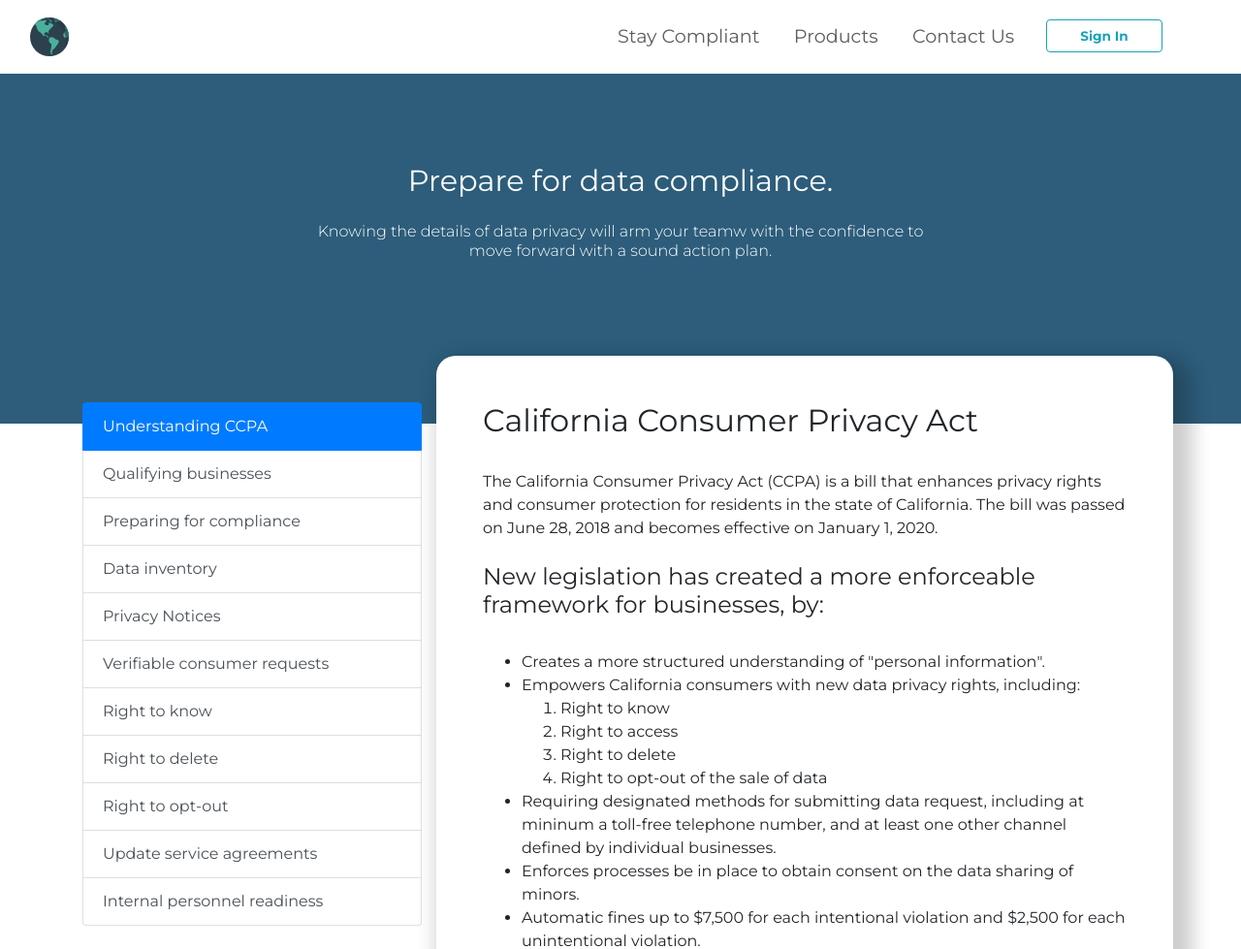
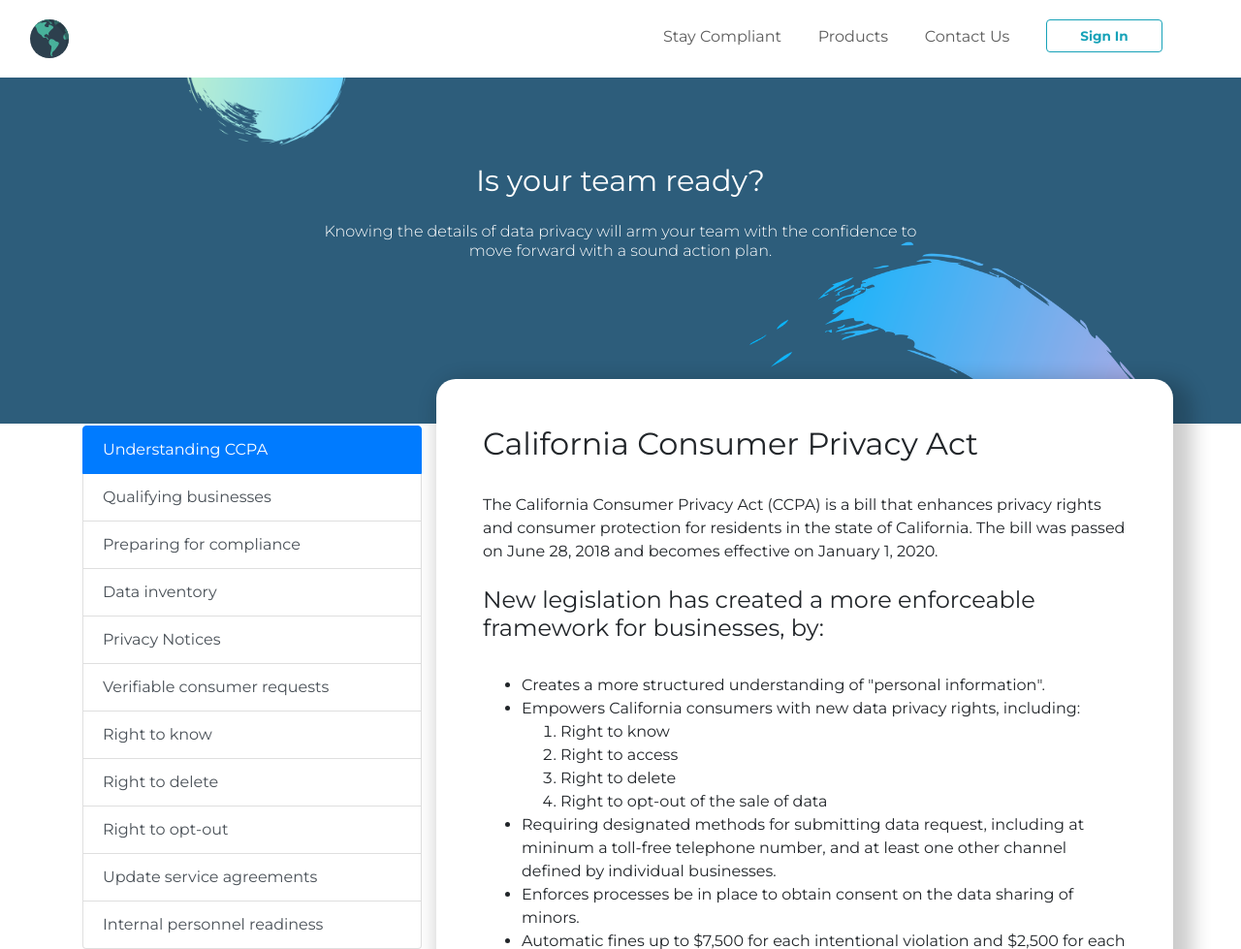
Before and after one commit to Aarongramlich/braveheartWebsite, a Django app: page /compliance/ in a window 1280 px wide. Shown: the top 979 px of the page at 97% size. Run offline with Django 3.2, Linux system fonts and the light colour scheme; some libraries are stand-ins or nearby versions.

Commit message:
adding styling to html

```diff
--- a/website_app/static/website_app/website_app.css
+++ b/website_app/static/website_app/website_app.css
@@ -5,7 +5,7 @@ body{
 
 
 .nav-item{
-	margin:.8em;
+	margin:1.1em;
 	margin-right: 20px;
 	font-family: 'Montserrat', sans-serif;
 }
@@ -38,6 +38,22 @@ STYLING FOR INDEX.HTML
 	margin-left: 200px;
 	margin-top: 105px;
 	margin-bottom: 105px;
+}
+
+#home_accent_image2{
+
+	margin-top: -580px;
+	float:right;
+	width: 1000px;
+
+}
+
+#home_accent_image3{
+
+	margin-top: -525px;
+	float:left;
+	width: 1000px;
+
 }
 
 #compliance_banner{
@@ -125,6 +141,7 @@ STYLING FOR INDEX.HTML
 }
 
 
+
 /*
 STYLING FOR PROSPECT_FORM.HTML*/
 
@@ -149,6 +166,12 @@ STYLING FOR PROSPECT_FORM.HTML*/
 /*
 STYLING FOR COMPLIANCE_DETAIL.HTML*/
 
+
+#header{
+	max-width: 100%;
+	max-height:auto;
+}
+
 .complianceText{
 	margin-top: -150px;
 	background-color: white;
@@ -157,6 +180,21 @@ STYLING FOR COMPLIANCE_DETAIL.HTML*/
 
 }
 
+
+#accentImage1{
+	width: 380px;
+	height: 210px;
+	margin-top: -825px;
+	/*margin-left:200px;*/
+}
+
+#accentImage2{
+	width: 830px;
+	height: 400px;
+	margin-top: -500px;
+	float:right;
+	/*margin-left:200px;*/
+}
 
 /*OLD*/
 
--- a/website_app/templates/website_app/base.html
+++ b/website_app/templates/website_app/base.html
@@ -38,13 +38,13 @@
 	    <ul class="nav navbar-nav" style="margin-right: 30px;">
 	      <!-- <li class="nav-item r-2"><a href=""><span style="color:#333333">Home</span></a></li> -->
 
-	      <li class="nav-item" style="font-size: 1.2em"><a href="{% url 'website_app:compliance_detail' %}"><span style="color:#5D5D5D"><b>Stay Compliant</b></span></a></li>
+	      <li class="nav-item" style="font-size: 1em"><a href="{% url 'website_app:compliance_detail' %}"><span style="color:#5D5D5D"><b>Stay Compliant</b></span></a></li>
 
-	      <li class="nav-item" style="font-size: 1.2em"><a href="{% url 'website_app:products_detail' %}"><span style="color:#5D5D5D"><b>Products</b></span></a></li>
+	      <li class="nav-item" style="font-size: 1em"><a href="{% url 'website_app:products_detail' %}"><span style="color:#5D5D5D"><b>Products</b></span></a></li>
 
 	      <!-- <li class="nav-item" style="font-size: 1.2em"><a href="{% url 'website_app:vision_detail' %}"><span style="color:#5D5D5D"><b>Our Vision</b></span></a></li> -->
 
-	      <li class="nav-item" style="font-size: 1.2em"><a href="{% url 'website_app:sales_create' %}"><span style="color:#5D5D5D"><b>Contact Us</b></span></a></li>
+	      <li class="nav-item" style="font-size: 1em"><a href="{% url 'website_app:sales_create' %}"><span style="color:#5D5D5D"><b>Contact Us</b></span></a></li>
 
 	      <li class="nav-item r-2" style="margin-top:12px;">
 	      		<button class="btn btn-outline-info my-sm-0" type="button" style="font-size:.85em;width: 120px;"><b>Sign In</b>
--- a/website_app/templates/website_app/compliance_detail.html
+++ b/website_app/templates/website_app/compliance_detail.html
@@ -6,13 +6,17 @@
 <div style="background-color:#2d5d7b">
 <div class="container">
 	<div class="jumbotron" style="background-color:#2d5d7b;">
+
 		<div id='compliance_banner'>
-			<h1 class='heroStatement' style="font-size: 1.9em;font-weight: 400;">Prepare for data compliance.</h1>
-			<h6 class='mt-4' style="font-weight: 300;">Knowing the details of data privacy will arm your teamw with the confidence to move forward with a sound action plan.</h6>
+			<h1 class='heroStatement' style="font-size: 1.9em;font-weight: 400;">Is your team ready?</h1>
+			<h6 class='mt-4' style="font-weight: 300;">Knowing the details of data privacy will arm your team with the confidence to move forward with a sound action plan.</h6>
 		</div>
 	</div>
 </div>
 </div>
+
+<div class="container"><img src="{% static 'website_app/accent_image1.png' %}" id="accentImage1"></div>
+<div class="container"><img src="{% static 'website_app/accent_image2.png' %}" id="accentImage2"></div>
 
 <div class="container-fullwidth">
 <div class="container pt-5 pb-5 mb-5">
@@ -157,7 +161,7 @@
        		<li>Toll-free number; and</li>
        		<li>Online form.</li>
        	</ul>
-       	<h2>Authentication and secure transmission.</h2><br>
+       	<h2>Authentication and secure transmission</h2><br>
        	<p>Business IT systems must be able to authenticate each consumer before responding directly to specific requests. Any personal information transmitted to a verified consumer should be sent securely and encrypted in-transit.</p>
        	<p>If a covered business does not collect sufficient personal information to verify or otherwise authenticate the identify of the consumer, then it may not require that consumer to create an account or supplement information to verify the request. Covered businesses in this situation may be unable to respond to consumer requests for information.</p>
        </div>
--- a/website_app/templates/website_app/prospect_form.html
+++ b/website_app/templates/website_app/prospect_form.html
@@ -11,12 +11,12 @@
 	<div class="jumbotron j3">
 	<div class="row">
 		<div class="col-sm-6 contactUsText">
-			<p class="pt-5" style="font-size: 2em;">Our team wants to talk<br> to your team!</p>
+			<p class="pt-3" style="font-size: 2em;">Our team wants to talk<br> to your team!</p>
 			<p style="font-weight:400;margin-top: 30px;"><i>Are you a non-profit?</i></p>
 			<p style="font-weight:400;">If you are a nonprofit or not-for-profit K-12 or higher education institution or system, you are eligible to receive packages at no cost. Reach out for more information!</p>
 		</div>
 		<div class="col-sm-6">
-			<form class="pt-5" method="POST">
+			<form class="pt-3" method="POST" style="float:right;">
 				{{form|crispy}}
 				{% csrf_token %}
 				<button type="submit" class="btn btn-primary" style="float: right">
```
Also changed, not shown: website_app/templates/website_app/index.html (+4 -5 lines), website_app/static/website_app/accent_image1.png (added), website_app/static/website_app/accent_image2.png (added), website_app/static/website_app/home_accent_image1.png (added), website_app/static/website_app/home_accent_image2.png (added), website_app/static/website_app/home_accent_image3.png (added), website_app/static/website_app/website_banner1.png (added).
